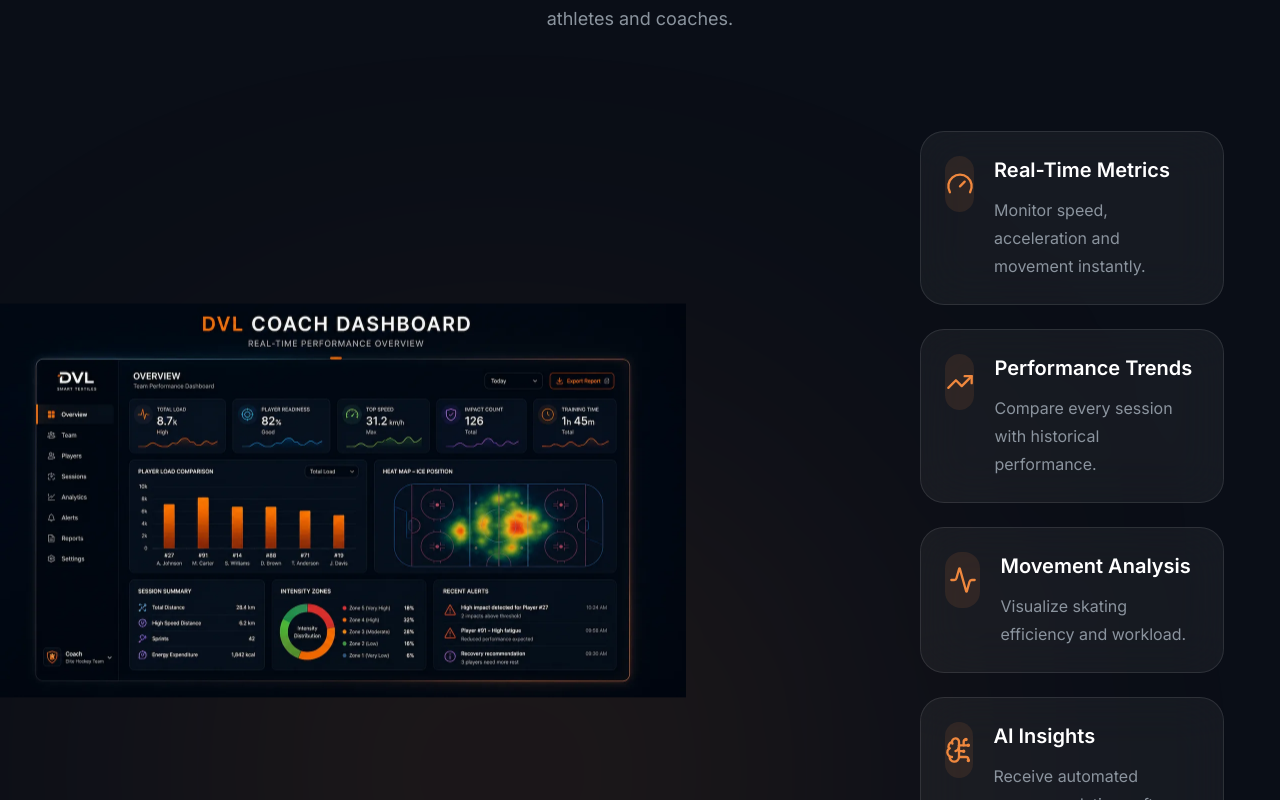
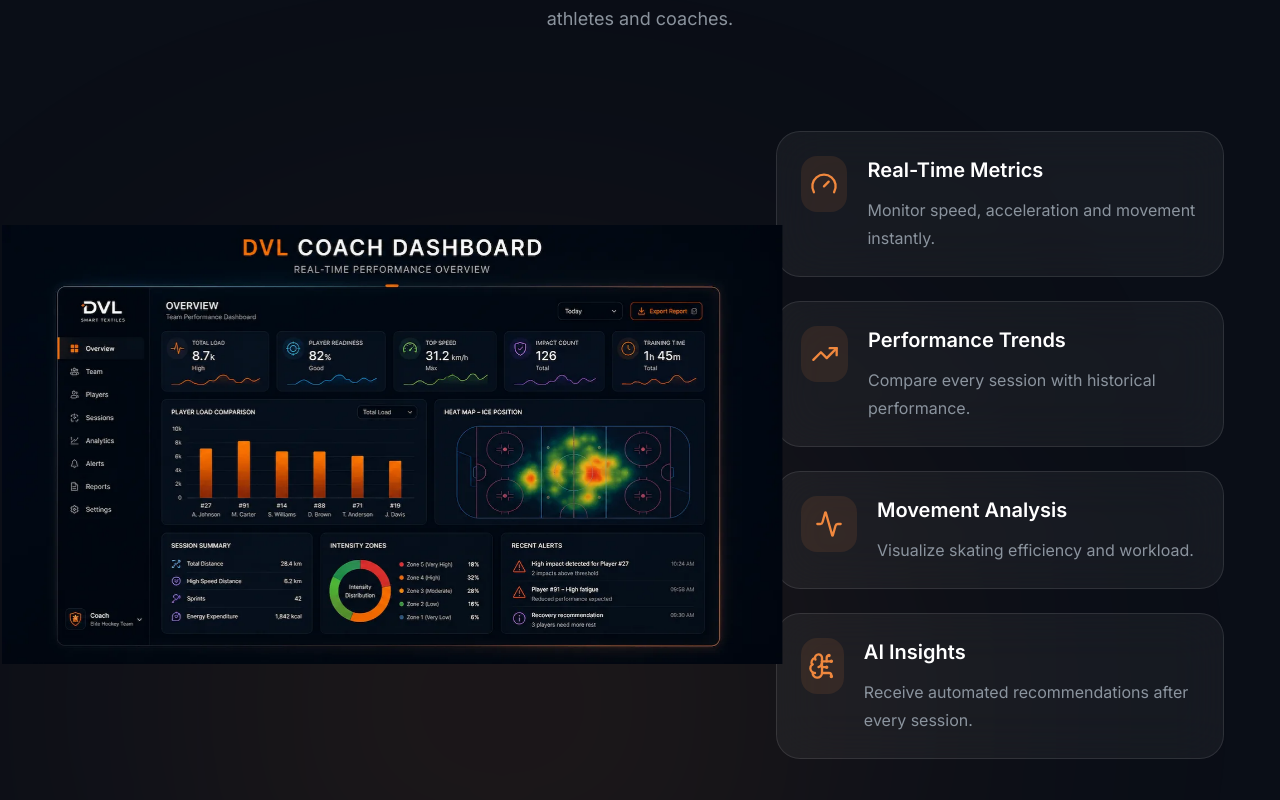
Before and after one commit to kaandvloglu/DVL, a Next.js app: page / in a window 1280 px wide. Shown: the part 5240-6040 px from the top of the page. Built offline with nearby package versions, Linux system fonts and the light colour scheme.

Commit message:
style: improve dashboard layout and UI

```diff
--- a/components/sections/Dashboard.tsx
+++ b/components/sections/Dashboard.tsx
@@ -50,7 +50,7 @@
           description="A powerful analytics platform transforming raw movement data into actionable insights for athletes and coaches."
         />
 
-        <div className="mt-24 grid items-center gap-16 lg:grid-cols-[1.45fr_0.55fr]">
+        <div className="mt-24 grid items-center gap-12 lg:grid-cols-[1.2fr_0.8fr]">
 
           {/* PHONE */}
 
@@ -59,7 +59,7 @@
             whileInView={{ opacity: 1, x: 0 }}
             viewport={{ once: true }}
             transition={{ duration: 0.7 }}
-            className="relative flex justify-start"
+            className="relative flex justify-center"
             >
 
             <div className="absolute left-24 top-20 h-[700px] w-[700px] rounded-full bg-dvl-accent/10 blur-[180px]" />
@@ -75,8 +75,8 @@
                     relative
                     z-10
                     w-full
-                    max-w-[560px]
-                    scale-125
+                    max-w-[610px]
+                    scale-[1.28]
                     origin-center
                 "
                 />
```
Also changed, not shown: next-env.d.ts.
